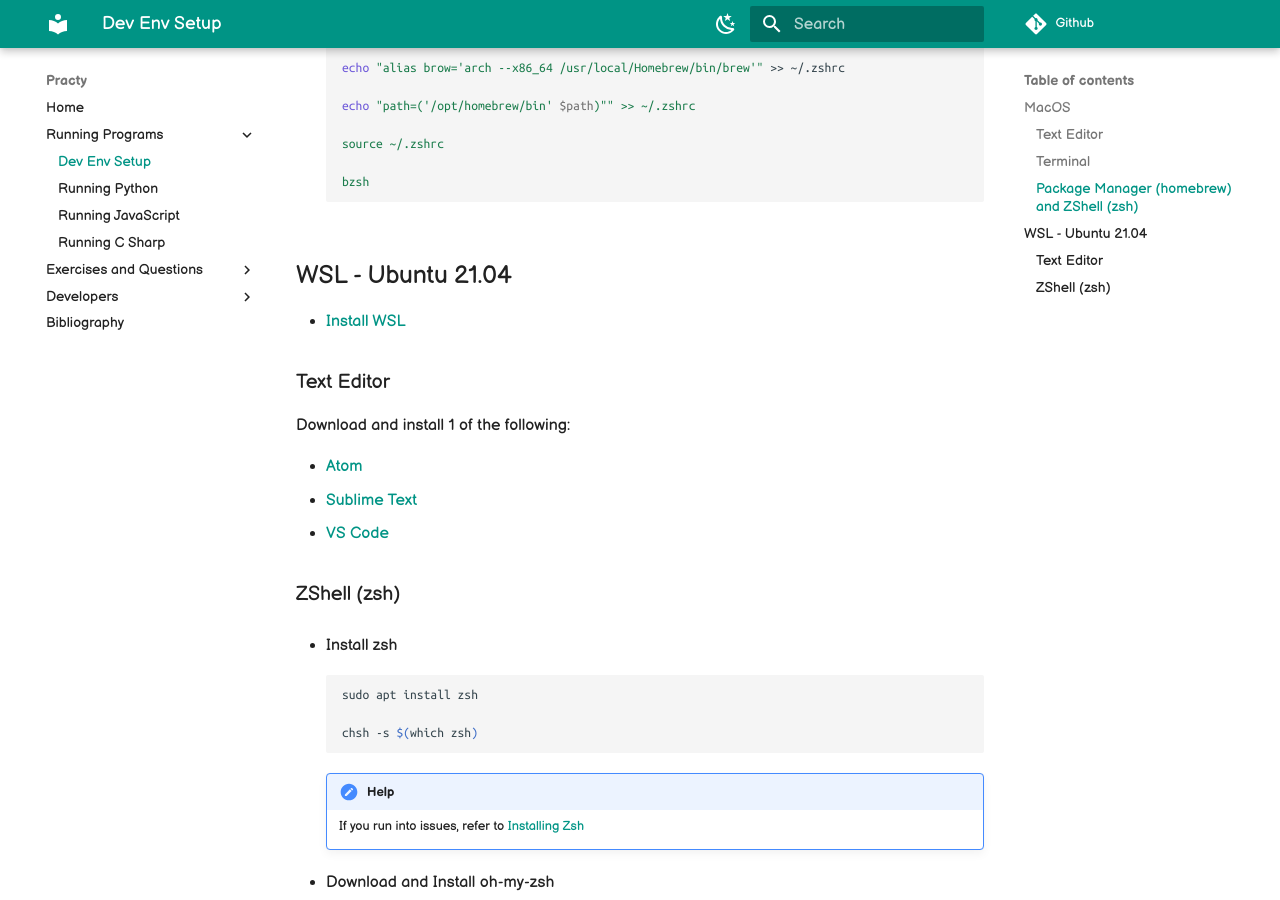
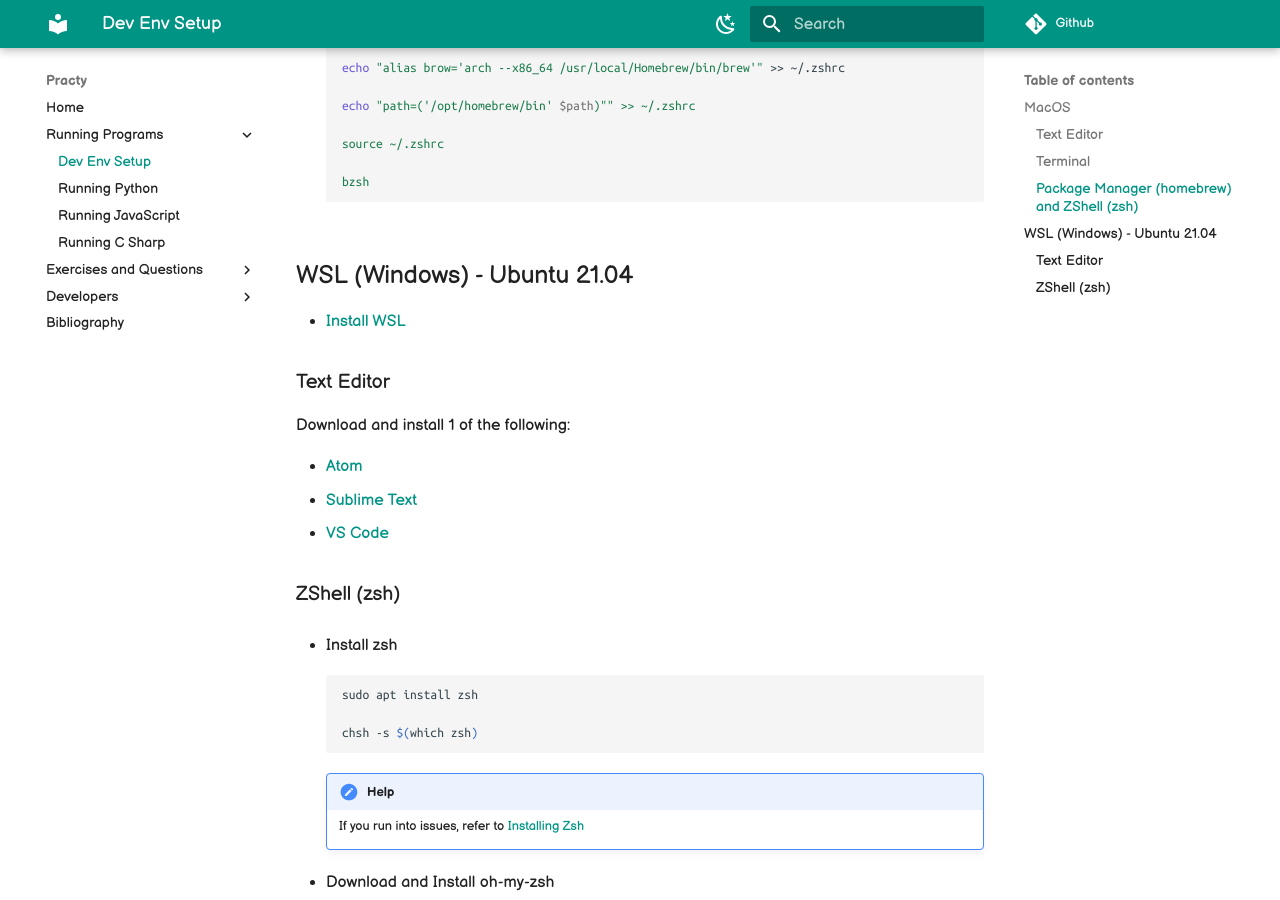
Before and after one commit to jabrielcjones/practy, an MkDocs documentation site: the page built from docs/languages/dev_setup_guide.md, in a window 1280 px wide and 900 px high, scrolled down 2275 px. Built offline with MkDocs 1.6.1 and Material for MkDocs 9.7.7, drawn with Linux system fonts in a browser that asks for light colours; comment, search, counter and statistics services are not loaded.

Commit message:
Update dev_setup_guide.md

````diff
--- a/docs/languages/dev_setup_guide.md
+++ b/docs/languages/dev_setup_guide.md
@@ -107,7 +107,7 @@ source ~/.zshrc
 bzsh
 ```
 
-## WSL - Ubuntu 21.04
+## WSL (Windows) - Ubuntu 21.04
 
 * [Install WSL](https://docs.microsoft.com/en-us/windows/wsl/setup/environment)
 
````
